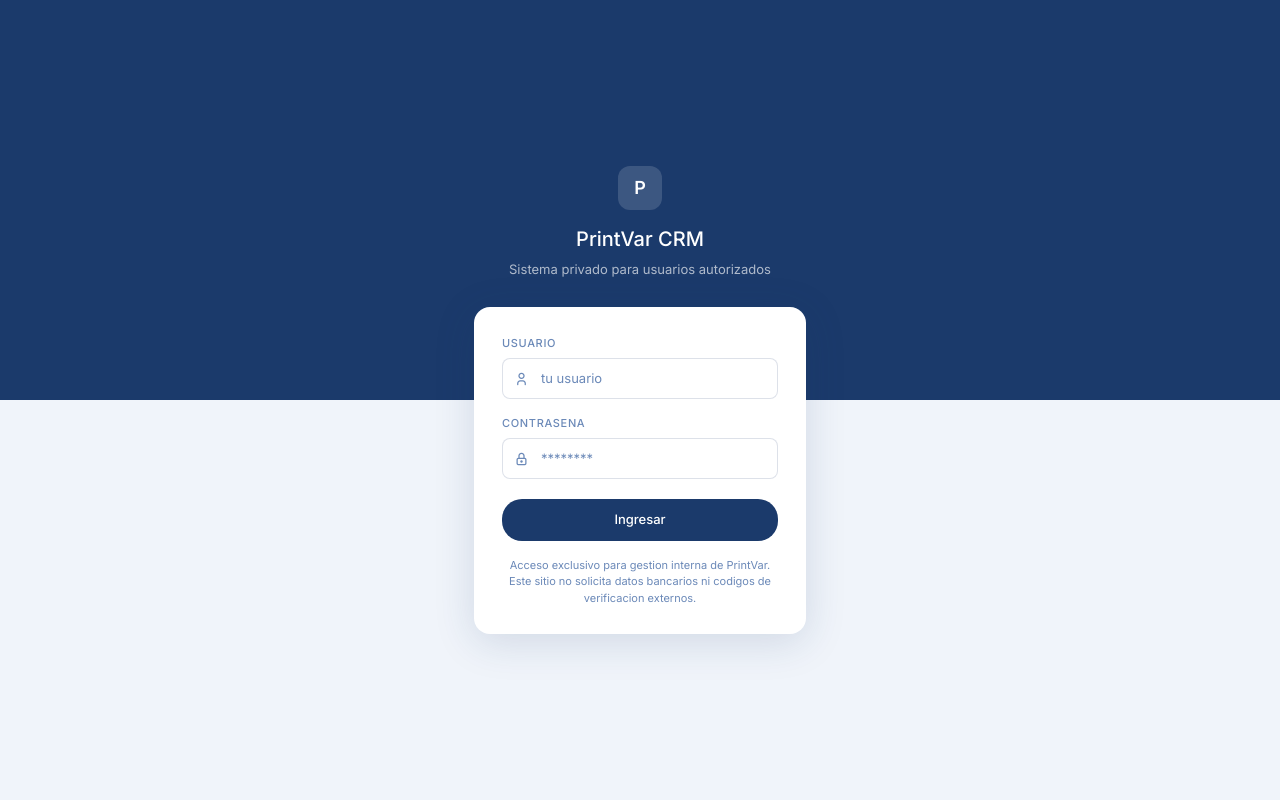
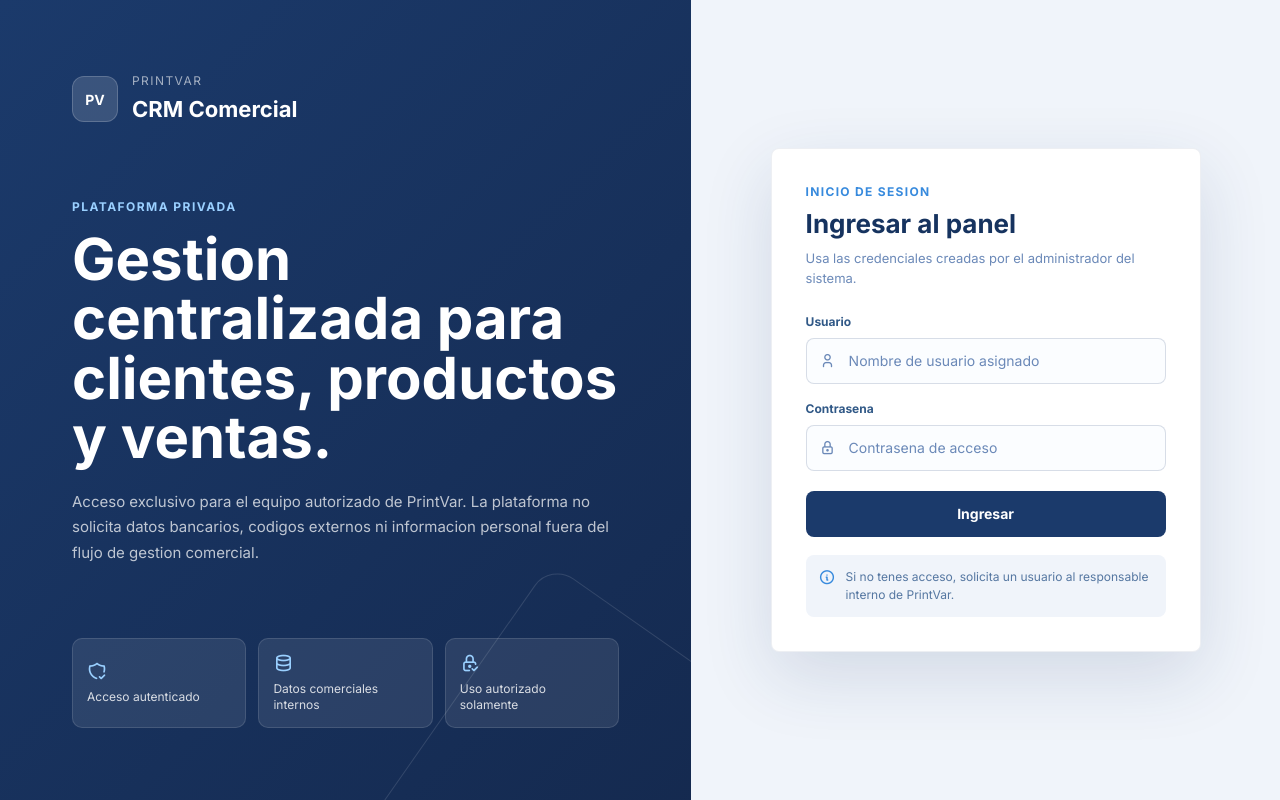
Before and after one commit to RodriBlan/crm, a React (Vite) app in the folder crm-frontend/: page / in a window 1280 px wide. Built offline with nearby package versions, Linux system fonts and the light colour scheme; no server answers.

Commit message:
Redesign login page

```diff
--- a/crm-frontend/src/index.css
+++ b/crm-frontend/src/index.css
@@ -26,6 +26,309 @@ input:focus, textarea:focus, select:focus {
   outline: none !important;
 }
 tr:hover .row-actions { opacity: 1 !important; }
+
+.login-screen {
+  min-height: 100vh;
+  display: grid;
+  grid-template-columns: minmax(0, 1.08fr) minmax(360px, 0.92fr);
+  background:
+    linear-gradient(135deg, rgba(27, 58, 107, 0.96), rgba(18, 35, 68, 0.98)),
+    #1B3A6B;
+  color: #fff;
+}
+
+.login-intro {
+  min-height: 100vh;
+  padding: clamp(32px, 6vw, 72px);
+  display: flex;
+  flex-direction: column;
+  justify-content: space-between;
+  gap: 56px;
+  position: relative;
+  overflow: hidden;
+}
+
+.login-intro::after {
+  content: "";
+  position: absolute;
+  inset: auto -12% -24% auto;
+  width: 52%;
+  aspect-ratio: 1;
+  border: 1px solid rgba(255, 255, 255, 0.12);
+  transform: rotate(35deg);
+  border-radius: 28px;
+}
+
+.login-brand {
+  display: flex;
+  align-items: center;
+  gap: 14px;
+  position: relative;
+  z-index: 1;
+}
+
+.login-brand-mark {
+  width: 46px;
+  height: 46px;
+  border-radius: 12px;
+  display: grid;
+  place-items: center;
+  background: rgba(255, 255, 255, 0.14);
+  border: 1px solid rgba(255, 255, 255, 0.18);
+  color: #fff;
+  font-weight: 700;
+  font-size: 14px;
+}
+
+.login-brand-label {
+  margin: 0 0 3px;
+  color: rgba(255, 255, 255, 0.6);
+  font-size: 12px;
+  text-transform: uppercase;
+  letter-spacing: 0.12em;
+}
+
+.login-brand h1,
+.login-copy h2,
+.login-card-heading h2 {
+  margin: 0;
+  letter-spacing: 0;
+}
+
+.login-brand h1 {
+  font-size: 22px;
+  font-weight: 650;
+}
+
+.login-copy {
+  max-width: 640px;
+  position: relative;
+  z-index: 1;
+}
+
+.login-eyebrow {
+  margin: 0 0 14px;
+  color: #9AD0FF;
+  font-size: 12px;
+  font-weight: 700;
+  text-transform: uppercase;
+  letter-spacing: 0.12em;
+}
+
+.login-copy h2 {
+  max-width: 680px;
+  font-size: clamp(34px, 5vw, 58px);
+  line-height: 1.02;
+  font-weight: 720;
+}
+
+.login-copy p:not(.login-eyebrow) {
+  max-width: 600px;
+  margin: 22px 0 0;
+  color: rgba(255, 255, 255, 0.72);
+  font-size: 15px;
+  line-height: 1.7;
+}
+
+.login-trust-list {
+  display: grid;
+  grid-template-columns: repeat(3, minmax(0, 1fr));
+  gap: 12px;
+  max-width: 740px;
+  position: relative;
+  z-index: 1;
+}
+
+.login-trust-list div {
+  min-height: 76px;
+  padding: 14px;
+  border-radius: 10px;
+  background: rgba(255, 255, 255, 0.09);
+  border: 1px solid rgba(255, 255, 255, 0.12);
+  display: flex;
+  flex-direction: column;
+  justify-content: center;
+  gap: 8px;
+}
+
+.login-trust-list i {
+  font-size: 20px;
+  color: #9AD0FF;
+}
+
+.login-trust-list span {
+  color: rgba(255, 255, 255, 0.82);
+  font-size: 12px;
+  line-height: 1.35;
+}
+
+.login-panel {
+  min-height: 100vh;
+  padding: clamp(20px, 5vw, 56px);
+  display: flex;
+  align-items: center;
+  justify-content: center;
+  background: #F0F4FA;
+  color: #1B3A6B;
+}
+
+.login-card {
+  width: min(100%, 430px);
+  padding: 34px;
+  border-radius: 8px;
+  background: #fff;
+  border: 1px solid rgba(27, 58, 107, 0.08);
+  box-shadow: 0 24px 70px rgba(27, 58, 107, 0.14);
+}
+
+.login-card-heading {
+  margin-bottom: 24px;
+}
+
+.login-card-heading p {
+  margin: 0 0 8px;
+  color: #378ADD;
+  font-size: 12px;
+  font-weight: 700;
+  text-transform: uppercase;
+  letter-spacing: 0.11em;
+}
+
+.login-card-heading h2 {
+  color: #16335F;
+  font-size: 26px;
+  line-height: 1.15;
+  font-weight: 720;
+}
+
+.login-card-heading span {
+  display: block;
+  margin-top: 9px;
+  color: #6B89B8;
+  font-size: 13px;
+  line-height: 1.55;
+}
+
+.login-form {
+  display: flex;
+  flex-direction: column;
+  gap: 16px;
+}
+
+.login-field {
+  display: flex;
+  flex-direction: column;
+  gap: 7px;
+}
+
+.login-field > span {
+  color: #315987;
+  font-size: 12px;
+  font-weight: 650;
+}
+
+.login-field div {
+  position: relative;
+}
+
+.login-field i {
+  position: absolute;
+  left: 14px;
+  top: 50%;
+  transform: translateY(-50%);
+  color: #6B89B8;
+  font-size: 16px;
+}
+
+.login-field input {
+  width: 100%;
+  min-height: 46px;
+  padding: 11px 13px 11px 42px;
+  border: 1px solid rgba(27, 58, 107, 0.16);
+  border-radius: 8px;
+  background: #FBFDFF;
+  color: #1B3A6B;
+  font-size: 14px;
+  outline: none;
+}
+
+.login-submit {
+  min-height: 46px;
+  margin-top: 4px;
+  border: none;
+  border-radius: 8px;
+  background: #1B3A6B;
+  color: #fff;
+  font-size: 14px;
+  font-weight: 700;
+  cursor: pointer;
+  display: flex;
+  align-items: center;
+  justify-content: center;
+  gap: 9px;
+  transition: transform 0.15s ease, background 0.15s ease, opacity 0.15s ease;
+}
+
+.login-submit:hover:not(:disabled) {
+  background: #244B83;
+  transform: translateY(-1px);
+}
+
+.login-submit:disabled {
+  cursor: not-allowed;
+  opacity: 0.72;
+}
+
+.login-spinner {
+  width: 15px;
+  height: 15px;
+  border: 2px solid rgba(255, 255, 255, 0.32);
+  border-top-color: #fff;
+  border-radius: 50%;
+  animation: spin 0.8s linear infinite;
+}
+
+.login-error {
+  display: flex;
+  align-items: center;
+  gap: 9px;
+  padding: 11px 13px;
+  border-radius: 8px;
+  background: #FCEBEB;
+  border: 1px solid rgba(163, 45, 45, 0.18);
+  color: #A32D2D;
+  font-size: 13px;
+  line-height: 1.4;
+}
+
+.login-error i {
+  font-size: 17px;
+  flex-shrink: 0;
+}
+
+.login-note {
+  margin-top: 18px;
+  padding: 13px;
+  border-radius: 8px;
+  background: #F0F4FA;
+  display: flex;
+  gap: 10px;
+  align-items: flex-start;
+  color: #5577A1;
+}
+
+.login-note i {
+  margin-top: 1px;
+  color: #378ADD;
+  font-size: 17px;
+  flex-shrink: 0;
+}
+
+.login-note p {
+  margin: 0;
+  font-size: 12px;
+  line-height: 1.5;
+}
 
 @media (max-width: 760px) {
   body {
@@ -122,6 +425,69 @@ tr:hover .row-actions { opacity: 1 !important; }
   }
 }
 
+@media (max-width: 860px) {
+  .login-screen {
+    grid-template-columns: 1fr;
+    background: #F0F4FA;
+  }
+
+  .login-intro {
+    min-height: auto;
+    padding: 28px 20px 88px;
+    gap: 28px;
+  }
+
+  .login-copy h2 {
+    font-size: 32px;
+  }
+
+  .login-copy p:not(.login-eyebrow) {
+    font-size: 14px;
+  }
+
+  .login-trust-list {
+    grid-template-columns: 1fr;
+  }
+
+  .login-trust-list div {
+    min-height: auto;
+    flex-direction: row;
+    align-items: center;
+  }
+
+  .login-panel {
+    min-height: auto;
+    padding: 0 16px 28px;
+    margin-top: -72px;
+    background: transparent;
+    position: relative;
+    z-index: 2;
+  }
+
+  .login-card {
+    padding: 24px;
+  }
+}
+
+@media (max-width: 440px) {
+  .login-intro {
+    padding-left: 16px;
+    padding-right: 16px;
+  }
+
+  .login-copy h2 {
+    font-size: 28px;
+  }
+
+  .login-card {
+    padding: 20px;
+  }
+
+  .login-card-heading h2 {
+    font-size: 23px;
+  }
+}
+
 @media (max-width: 520px) {
   .app-topbar {
     flex-direction: column !important;
--- a/crm-frontend/src/pages/Login.jsx
+++ b/crm-frontend/src/pages/Login.jsx
@@ -1,5 +1,24 @@
 import { useState } from "react";
 import { useAuth } from "../hooks/useAuth";
+
+const inputFields = [
+  {
+    label: "Usuario",
+    name: "username",
+    type: "text",
+    placeholder: "Nombre de usuario asignado",
+    icon: "ti-user",
+    autoComplete: "username",
+  },
+  {
+    label: "Contrasena",
+    name: "password",
+    type: "password",
+    placeholder: "Contrasena de acceso",
+    icon: "ti-lock",
+    autoComplete: "current-password",
+  },
+];
 
 export default function Login() {
   const { login } = useAuth();
@@ -27,63 +46,86 @@ export default function Login() {
   }
 
   return (
-    <div style={{ minHeight: "100vh", background: "#F0F4FA", display: "flex", alignItems: "center", justifyContent: "center", fontFamily: "'Inter', system-ui, sans-serif" }}>
-      <div style={{ position: "fixed", top: 0, left: 0, right: 0, height: "50vh", background: "#1B3A6B", zIndex: 0 }} />
-
-      <div style={{ width: "100%", maxWidth: "380px", padding: "0 24px", position: "relative", zIndex: 1 }}>
-        <div style={{ textAlign: "center", marginBottom: "28px" }}>
-          <div style={{ width: "44px", height: "44px", background: "rgba(255,255,255,0.15)", borderRadius: "12px", display: "inline-flex", alignItems: "center", justifyContent: "center", fontSize: "18px", fontWeight: "600", color: "#fff", marginBottom: "14px" }}>P</div>
-          <h1 style={{ fontSize: "20px", fontWeight: "500", color: "#fff", margin: 0 }}>PrintVar CRM</h1>
-          <p style={{ fontSize: "13px", color: "rgba(255,255,255,0.65)", marginTop: "6px" }}>Sistema privado para usuarios autorizados</p>
+    <main className="login-screen">
+      <section className="login-intro" aria-label="Informacion del sistema">
+        <div className="login-brand">
+          <div className="login-brand-mark">PV</div>
+          <div>
+            <p className="login-brand-label">PrintVar</p>
+            <h1>CRM Comercial</h1>
+          </div>
         </div>
 
-        <div style={{ background: "#fff", borderRadius: "16px", padding: "28px", boxShadow: "0 8px 40px rgba(27,58,107,0.15)" }}>
-          <form onSubmit={handleSubmit} style={{ display: "flex", flexDirection: "column", gap: "16px" }}>
+        <div className="login-copy">
+          <p className="login-eyebrow">Plataforma privada</p>
+          <h2>Gestion centralizada para clientes, productos y ventas.</h2>
+          <p>
+            Acceso exclusivo para el equipo autorizado de PrintVar. La plataforma no solicita datos bancarios,
+            codigos externos ni informacion personal fuera del flujo de gestion comercial.
+          </p>
+        </div>
+
+        <div className="login-trust-list" aria-label="Caracteristicas de seguridad">
+          <div>
+            <i className="ti ti-shield-check" aria-hidden="true" />
+            <span>Acceso autenticado</span>
+          </div>
+          <div>
+            <i className="ti ti-database" aria-hidden="true" />
+            <span>Datos comerciales internos</span>
+          </div>
+          <div>
+            <i className="ti ti-lock-check" aria-hidden="true" />
+            <span>Uso autorizado solamente</span>
+          </div>
+        </div>
+      </section>
+
+      <section className="login-panel" aria-label="Inicio de sesion">
+        <div className="login-card">
+          <div className="login-card-heading">
+            <p>Inicio de sesion</p>
+            <h2>Ingresar al panel</h2>
+            <span>Usa las credenciales creadas por el administrador del sistema.</span>
+          </div>
+
+          <form onSubmit={handleSubmit} className="login-form">
             {error && (
-              <div style={{ background: "#FCEBEB", border: "0.5px solid rgba(163,45,45,0.2)", borderRadius: "8px", padding: "10px 14px", display: "flex", alignItems: "center", gap: "8px", fontSize: "12px", color: "#A32D2D" }}>
-                <i className="ti ti-alert-circle" style={{ fontSize: "15px", flexShrink: 0 }} aria-hidden="true" />
-                {error}
+              <div className="login-error" role="alert">
+                <i className="ti ti-alert-circle" aria-hidden="true" />
+                <span>{error}</span>
               </div>
             )}
 
-            {[
-              { label: "Usuario", name: "username", type: "text", placeholder: "tu usuario", icon: "ti-user", autoComplete: "username" },
-              { label: "Contrasena", name: "password", type: "password", placeholder: "********", icon: "ti-lock", autoComplete: "current-password" },
-            ].map((f) => (
-              <div key={f.name} style={{ display: "flex", flexDirection: "column", gap: "6px" }}>
-                <label style={{ fontSize: "11px", fontWeight: "500", color: "#6B89B8", textTransform: "uppercase", letterSpacing: "0.06em" }}>{f.label}</label>
-                <div style={{ position: "relative" }}>
-                  <i className={`ti ${f.icon}`} style={{ position: "absolute", left: "12px", top: "50%", transform: "translateY(-50%)", fontSize: "15px", color: "#6B89B8" }} aria-hidden="true" />
+            {inputFields.map((field) => (
+              <label className="login-field" key={field.name}>
+                <span>{field.label}</span>
+                <div>
+                  <i className={`ti ${field.icon}`} aria-hidden="true" />
                   <input
-                    type={f.type}
-                    name={f.name}
-                    value={form[f.name]}
-                    onChange={(e) => setForm((p) => ({ ...p, [f.name]: e.target.value }))}
-                    placeholder={f.placeholder}
-                    autoComplete={f.autoComplete}
-                    style={{ width: "100%", paddingLeft: "38px", paddingRight: "12px", paddingTop: "10px", paddingBottom: "10px", border: "0.5px solid rgba(27,58,107,0.15)", borderRadius: "8px", fontSize: "13px", color: "#1B3A6B", outline: "none", boxSizing: "border-box" }}
+                    type={field.type}
+                    name={field.name}
+                    value={form[field.name]}
+                    onChange={(e) => setForm((current) => ({ ...current, [field.name]: e.target.value }))}
+                    placeholder={field.placeholder}
+                    autoComplete={field.autoComplete}
                   />
                 </div>
-              </div>
+              </label>
             ))}
 
-            <button
-              type="submit"
-              disabled={loading}
-              style={{ background: "#1B3A6B", color: "#fff", border: "none", borderRadius: "20px", padding: "11px", fontSize: "13px", fontWeight: "500", cursor: loading ? "not-allowed" : "pointer", opacity: loading ? 0.7 : 1, display: "flex", alignItems: "center", justifyContent: "center", gap: "8px", marginTop: "4px" }}
-            >
-              {loading && <span style={{ width: "14px", height: "14px", border: "2px solid rgba(255,255,255,0.3)", borderTopColor: "#fff", borderRadius: "50%", animation: "spin 0.8s linear infinite", display: "inline-block" }} />}
-              Ingresar
+            <button className="login-submit" type="submit" disabled={loading}>
+              {loading && <span className="login-spinner" aria-hidden="true" />}
+              {loading ? "Verificando..." : "Ingresar"}
             </button>
           </form>
 
-          <p style={{ margin: "16px 0 0", fontSize: "11px", lineHeight: 1.5, color: "#6B89B8", textAlign: "center" }}>
-            Acceso exclusivo para gestion interna de PrintVar. Este sitio no solicita datos bancarios ni codigos de verificacion externos.
-          </p>
+          <div className="login-note">
+            <i className="ti ti-info-circle" aria-hidden="true" />
+            <p>Si no tenes acceso, solicita un usuario al responsable interno de PrintVar.</p>
+          </div>
         </div>
-      </div>
-
-      <style>{`@keyframes spin { to { transform: rotate(360deg); } } input::placeholder { color: #B5CDE8; }`}</style>
-    </div>
+      </section>
+    </main>
   );
 }
```
